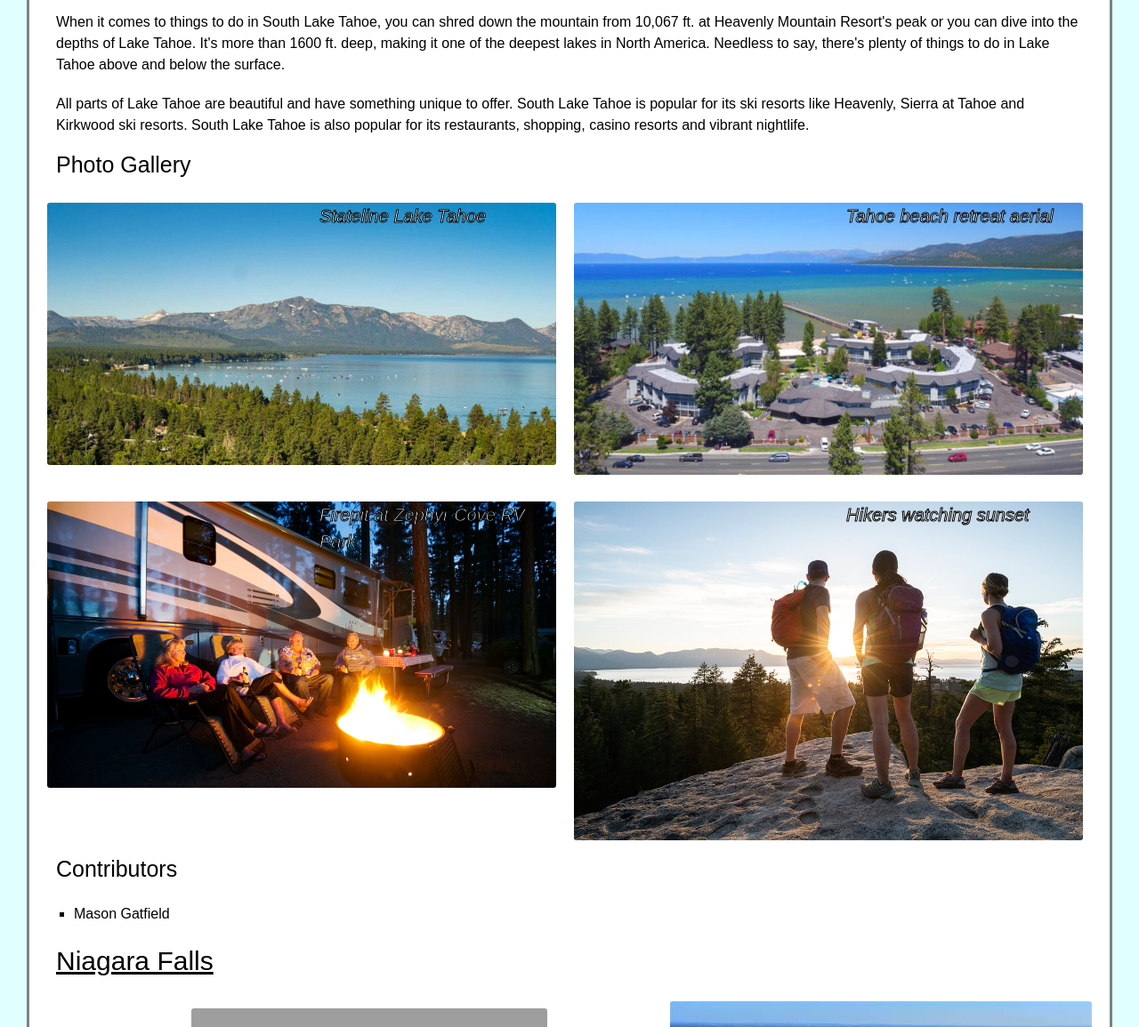
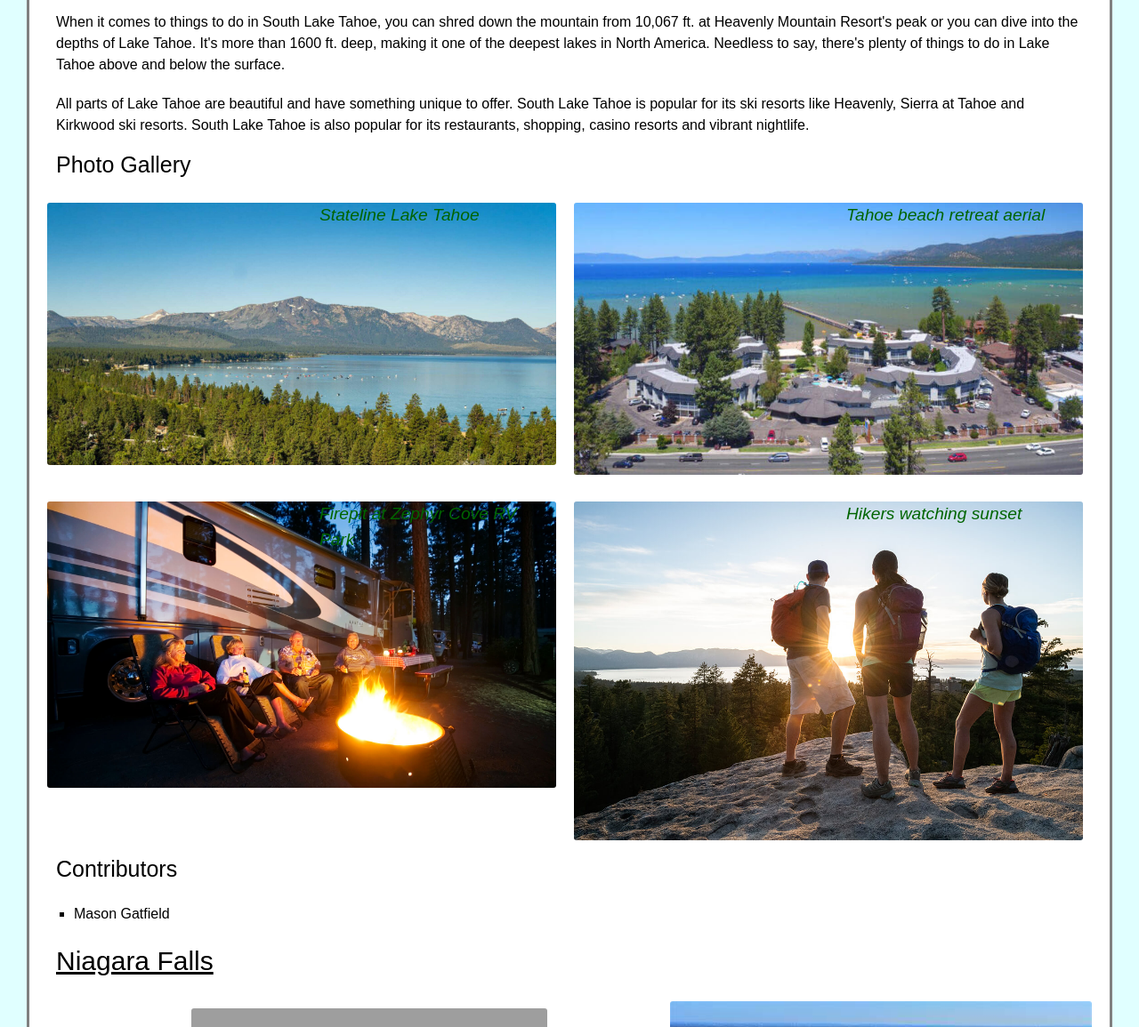
Before and after one commit to gatfieldm/ccp_complete, a plain HTML site: page travel.html in a window 1280 px wide. Shown: the part 2273-3428 px from the top of the page at 89% size. Drawn offline with Linux system fonts and the light colour scheme; grey boxes are pictures that could not be loaded.

Commit message:
Add files via upload

```diff
--- a/css/style.css
+++ b/css/style.css
@@ -460,14 +460,14 @@ Did you include media queries to ensure that any gifs or other animation are not
         display: grid;
         grid-template-columns: 1fr 1fr 1fr 1fr;
         justify-content: center;
-        p{
+        /* p{
             font-style: oblique;
             font-weight: 500;
-            color: white;
+            color: orangered;
             font-size: 20px;
             -webkit-text-stroke: 1px black;
 
-        }
+        } */
         img {
             max-width: 200%;
         }
```
